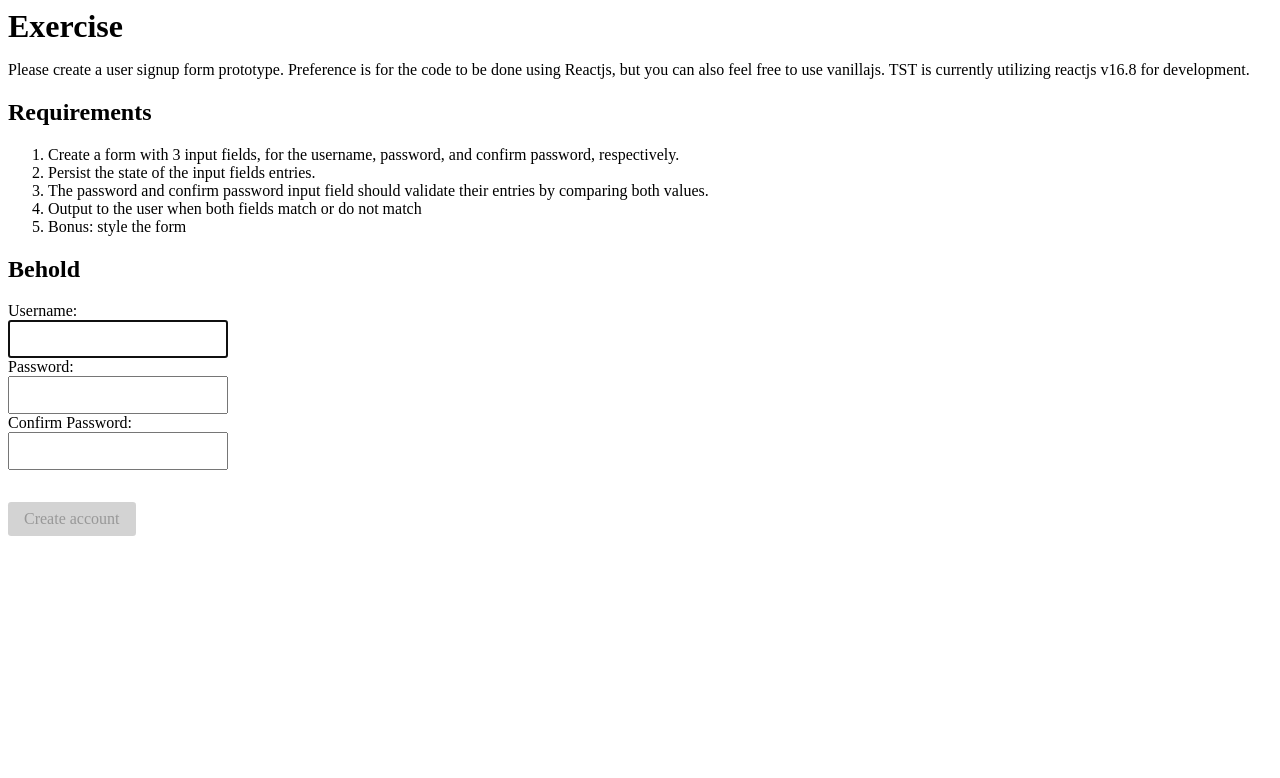
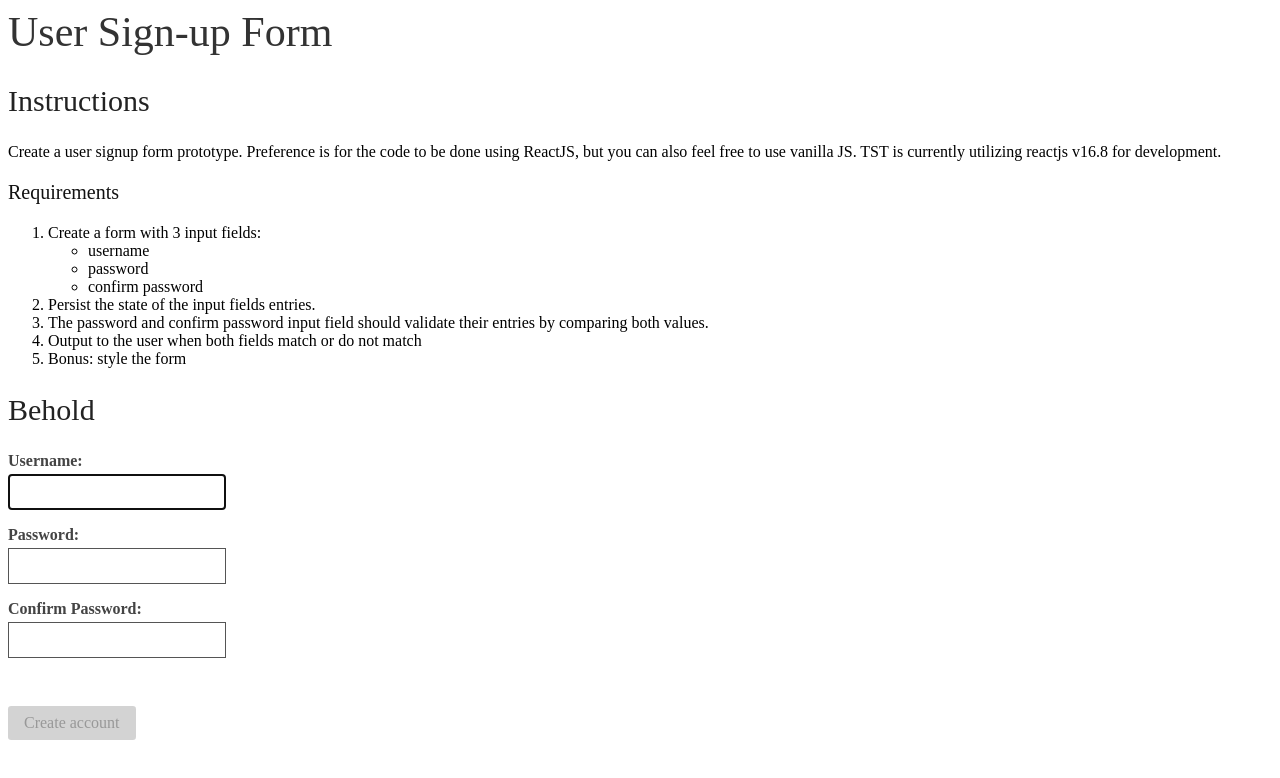
Before and after one commit to dkreft/user-signup-form, a Next.js app: page / in a window 1280 px wide. Shown: the top 778 px of the page. Built offline with nearby package versions, Linux system fonts and the light colour scheme.

Commit message:
Making things pretty

```diff
--- a/package.json
+++ b/package.json
@@ -31,7 +31,8 @@
     "identity-obj-proxy": "^3.0.0",
     "jest": "^26.2.2",
     "jest-enzyme": "^7.1.2",
-    "node-sass": "^4.14.1"
+    "node-sass": "^4.14.1",
+    "typeface-open-sans": "0.0.75"
   },
   "jest": {
     "clearMocks": true,
--- a/src/components/HomePage/Form/Form.jsx
+++ b/src/components/HomePage/Form/Form.jsx
@@ -65,8 +65,10 @@ export default function Form({ handleSubmit }) {
 
   return (
     <div className={ Styles.root }>
-      <label>Username:</label>
-      <div>
+      <div className={ Styles.group }>
+        <label className={ Styles.label }>
+          Username:
+        </label>
         <Input
           autoComplete="off"
           type="text"
@@ -77,8 +79,10 @@ export default function Form({ handleSubmit }) {
         />
       </div>
 
-      <label>Password:</label>
-      <div>
+      <div className={ Styles.group }>
+        <label className={ Styles.label }>
+          Password:
+        </label>
         <Input
           autoComplete="new-password"
           type="password"
@@ -88,8 +92,10 @@ export default function Form({ handleSubmit }) {
         />
       </div>
 
-      <label>Confirm Password:</label>
-      <div>
+      <div className={ Styles.group }>
+        <label className={ Styles.label }>
+          Confirm Password:
+        </label>
         <Input
           autoComplete="new-password"
           type="password"
@@ -104,7 +110,6 @@ export default function Form({ handleSubmit }) {
         />
       </div>
 
-      <div>
       <Button
         handleClick={ handleButtonClick }
         disabled={ !isSubmitEnabled }
@@ -112,7 +117,6 @@ export default function Form({ handleSubmit }) {
         Create account
       </Button>
     </div>
-    </div>
   )
 }
 
--- a/src/components/HomePage/Form/Input/styles.module.sass
+++ b/src/components/HomePage/Form/Input/styles.module.sass
@@ -1,3 +1,4 @@
 .root
   font: inherit
   padding: 0.5em 0.5em
+  border: 1px solid #555
--- a/src/components/HomePage/Form/styles.module.sass
+++ b/src/components/HomePage/Form/styles.module.sass
@@ -1,6 +1,12 @@
-.root
-  display: grid
+.label
+  font-weight: 700
+  color: #444
+  display: block
+  margin-bottom: 0.25rem
 
 .status
   margin-top: 0.5rem
   height: 1.5rem
+
+.group
+  margin-bottom: 1rem
--- a/src/components/HomePage/HomePage.jsx
+++ b/src/components/HomePage/HomePage.jsx
@@ -13,22 +13,34 @@ export default function HomePage() {
   return (
     <>
       <h1 className={ Styles.title }>
-        Exercise
+        User Sign-up Form
       </h1>
 
+
+      <section>
+        <h2 className={ Styles.sectionTitle }>
+          Instructions
+        </h2>
+
         <p>
-        Please create a user signup form prototype. Preference is for
-        the code to be done using Reactjs, but you can also feel free
-        to use vanillajs. TST is currently utilizing reactjs v16.8 for
+          Create a user signup form prototype. Preference is for
+          the code to be done using ReactJS, but you can also feel free
+          to use vanilla JS. TST is currently utilizing reactjs v16.8 for
           development.
         </p>
 
-      <h2>Requirements</h2>
+        <h3 className={ Styles.sectionSubTitle }>
+          Requirements
+        </h3>
 
         <ol>
           <li>
-          Create a form with 3 input fields, for the username,
-          password, and confirm password, respectively.
+            Create a form with 3 input fields:
+            <ul>
+              <li>username</li>
+              <li>password</li>
+              <li>confirm password</li>
+            </ul>
           </li>
           <li>
             Persist the state of the input fields entries.
@@ -45,10 +57,17 @@ export default function HomePage() {
             Bonus: style the form
           </li>
         </ol>
+      </section>
 
-      <h2>Behold</h2>
+      <section>
+        <h2 className={ Styles.sectionTitle }>
+          Behold
+        </h2>
 
+        <div className={ Styles.formBlock }>
           <Form handleSubmit={ handleSubmit } />
+        </div>
+      </section>
     </>
   )
 }
--- a/src/components/HomePage/styles.module.sass
+++ b/src/components/HomePage/styles.module.sass
@@ -5,6 +5,17 @@
   display: flex
 
 .title
-  margin: 0
-  line-height: 1.15
-  font-size: 2rem
+  font-size: 2.625rem
+  font-weight: 100
+  color: #333
+  margin-top: 0
+
+.sectionTitle
+  font-size: 1.875rem
+  font-weight: 300
+  color: #222
+
+.sectionSubTitle
+  font-size: 1.25rem
+  font-weight: 500
+  color: #111
--- a/src/pages/_app/globals.css
+++ /dev/null
@@ -1,17 +0,0 @@
-html,
-body {
-  padding: 0;
-  margin: 0;
-  font-family: -apple-system, BlinkMacSystemFont, Segoe UI, Roboto, Oxygen,
-               Ubuntu, Cantarell, Fira Sans, Droid Sans, Helvetica Neue, sans-serif;
-  font-size: 16px;
-}
-
-a {
-  color: inherit;
-  text-decoration: none;
-}
-
-* {
-  box-sizing: border-box;
-}
--- /dev/null
+++ b/src/pages/_app/globals.sass
@@ -0,0 +1,15 @@
+@import ~typeface-open-sans
+
+html,
+body
+  padding: 0;
+  margin: 0;
+  font-family: Open Sans
+  font-size: 16px;
+
+a
+  color: inherit
+  text-decoration: none
+
+*
+  box-sizing: border-box
--- a/src/pages/_app/index.js
+++ b/src/pages/_app/index.js
@@ -1,5 +1,5 @@
 import App from 'components/App'
 
-import './globals.css'
+import './globals.sass'
 
 export default App
```
Also changed, not shown: 1 other file (tests, documents, lock files or other folders). Lines whose indentation alone changed are shown as unchanged.
